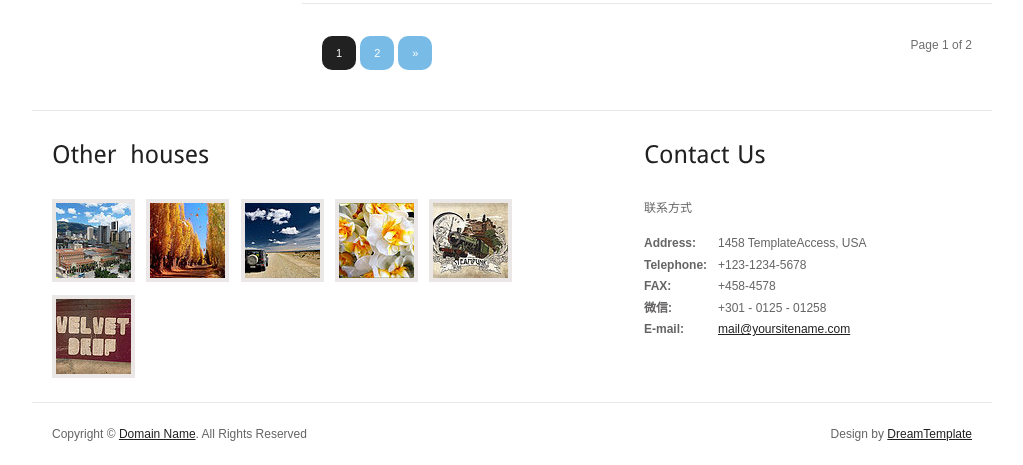
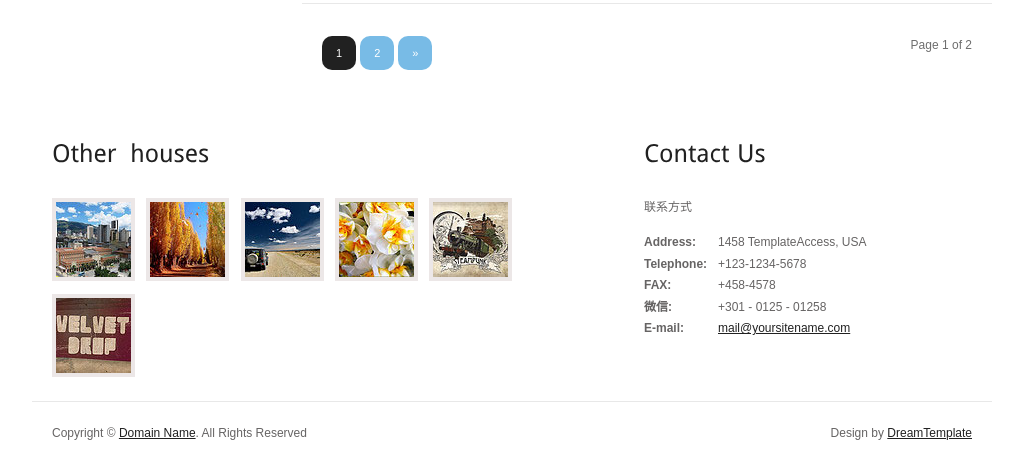
Before and after one commit to John1001Song/realEstateAgent, a PHP site: page / in a window 1280 px wide. Shown: the part 1786-2251 px from the top of the page, without its empty margins (128-1151 px from the left). After the commit the page ends 2226 px from the top, so only its background shows below. Run offline with PHP 8.4, Linux system fonts and the light colour scheme.

Commit message:
去除Contact下面的border line
去除 .fbg_resize
border-top:1px solid #e8e8e8

```diff
--- a/contact.html
+++ b/contact.html
@@ -48,7 +48,7 @@
     <div class="content_resize">
       <div class="mainbar">
         <div class="article">
-          <h2><span>Contact联系</span></h2>
+          <h2><span>Contact</span></h2>
           <div class="clr"></div>
           <p>联系我们</p>
         </div>
--- a/css/style.css
+++ b/css/style.css
@@ -326,7 +326,7 @@ p.infopost span.date {
 	width:920px;
 	padding:16px 20px;
 	color:#666464;
-	border-top:1px solid #e8e8e8;
+	border-top:1px;
 }
 .fbg h2 {
 	color:#212121;
```
